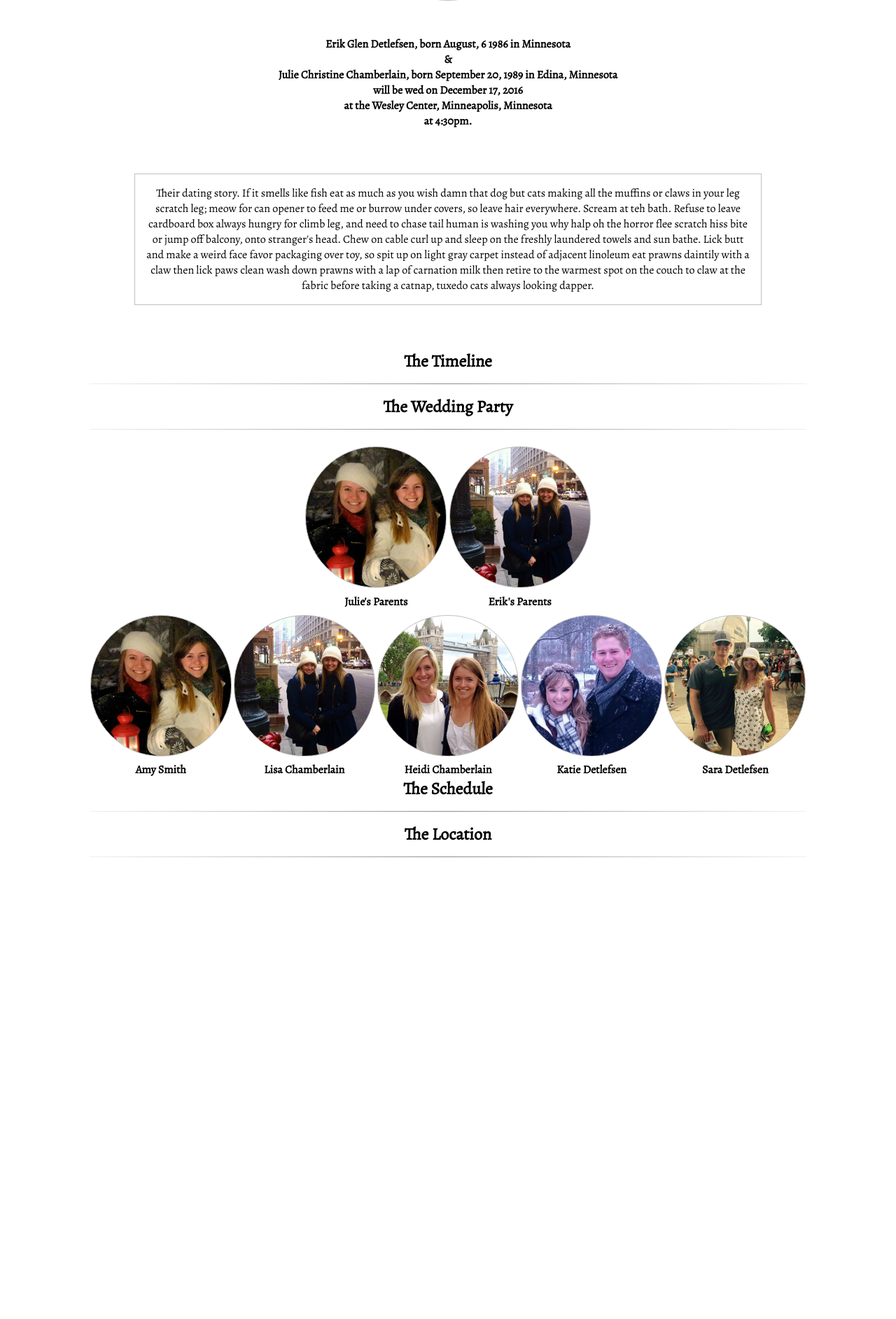
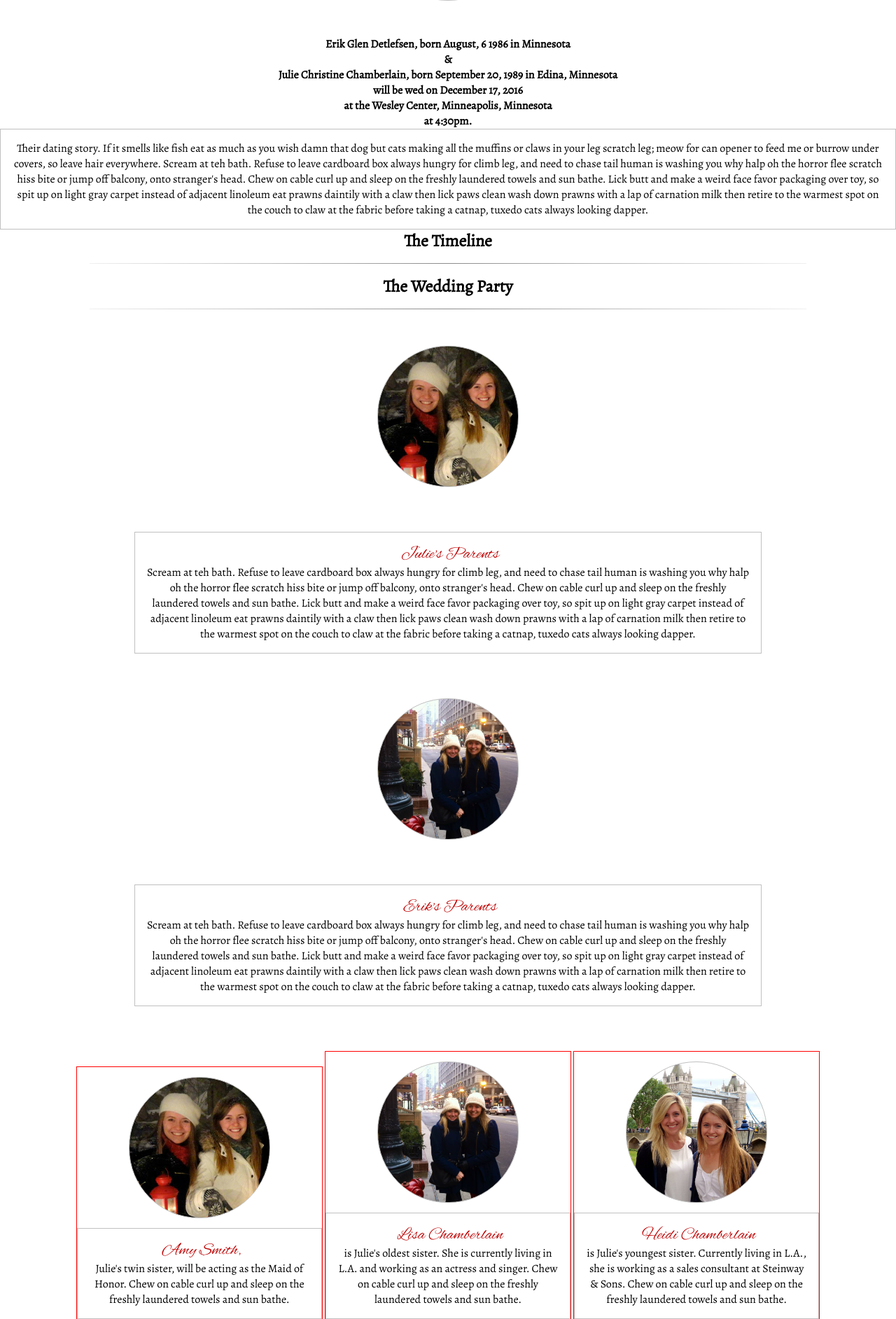
Before and after one commit to aadams22/j_and_e, a PHP site: page /index.html in a window 1280 px wide. Shown: the part 1211-3096 px from the top of the page at 70% size. Before the commit the page ends 2452 px from the top, so only its background shows below. Run offline with PHP 8.4, Linux system fonts and the light colour scheme.

Commit message:
modifying name location for wedding party

```diff
--- a/css/main.css
+++ b/css/main.css
@@ -53,12 +53,15 @@
 	height: 100%; width: 100%;
 	margin-bottom: 5%;
 }
-
-#j-e > p {
+#intro > p, #parents-container > div > p {
+	margin: 5% 15%;
+}
+p {
 	border: 1px solid silver;
-	margin: 5% 15%;
 	padding: 1em;
 }
+
+#brides-maids > .img-container { width: 350px; border: 1px solid red; }
 
 .img {
 	background-position: center;
@@ -82,7 +85,7 @@
 
 
 #parents-container > div {
-	display: inline-block;
+/*	display: inline-block;*/
 }
 
 #brides-maids > div {
--- a/index.html
+++ b/index.html
@@ -42,35 +42,37 @@
 		<div id="parents-container">
 			<div class="img-container">
 				<div class="img"></div>
-				<h4>Julie's Parents</h4>
+				<p><span>Julie's Parents</span><br>Scream at teh bath. Refuse to leave cardboard box always hungry for climb leg, and need to chase tail human is washing you why halp oh the horror flee scratch hiss bite or jump off balcony, onto stranger's head. Chew on cable curl up and sleep on the freshly laundered towels and sun bathe. Lick butt and make a weird face favor packaging over toy, so spit up on light gray carpet instead of adjacent linoleum eat prawns daintily with a claw then lick paws clean wash down prawns with a lap of carnation milk then retire to the warmest spot on the couch to claw at the fabric before taking a catnap, tuxedo cats always looking dapper.</p>
 			</div>
 			<div class="img-container">
 				<div class="img"></div>
-				<h4>Erik's Parents</h4>
+				<p><span>Erik's Parents</span><br>Scream at teh bath. Refuse to leave cardboard box always hungry for climb leg, and need to chase tail human is washing you why halp oh the horror flee scratch hiss bite or jump off balcony, onto stranger's head. Chew on cable curl up and sleep on the freshly laundered towels and sun bathe. Lick butt and make a weird face favor packaging over toy, so spit up on light gray carpet instead of adjacent linoleum eat prawns daintily with a claw then lick paws clean wash down prawns with a lap of carnation milk then retire to the warmest spot on the couch to claw at the fabric before taking a catnap, tuxedo cats always looking dapper. </p>
 			</div>
 		</div>
 		<div id="brides-maids">
 		<div class="img-container">
 			<div class="img"></div>
-			<h4>Amy Smith</h4>
+			<p><span>Amy Smith,</span><br>Julie's twin sister, will be acting as the Maid of Honor. Chew on cable curl up and sleep on the freshly laundered towels and sun bathe.</p>
 		</div>
 		<div class="img-container">
 			<div class="img"></div>
-			<h4>Lisa Chamberlain</h4>
+			<p><span>Lisa Chamberlain</span><br>is Julie's oldest sister. She is currently living in L.A. and working as an actress and singer. Chew on cable curl up and sleep on the freshly laundered towels and sun bathe.</p>
 		</div>
 		<div class="img-container">
 			<div class="img"></div>
-			<h4>Heidi Chamberlain</h4>
+			<p><span>Heidi Chamberlain</span><br>is Julie's youngest sister. Currently living in L.A., she is working as a sales consultant at Steinway & Sons. Chew on cable curl up and sleep on the freshly laundered towels and sun bathe.</p>
 		</div>
 		<div class="img-container">
 			<div class="img"></div>
-			<h4>Katie Detlefsen</h4>
+			<p><span>Katie Detlefsen</span><br>is Erik's younger sister. She is currently living in Florida and is a professional golfer and coach. Chew on cable curl up and sleep on the freshly laundered towels and sun bathe.</p>
 		</div>
 		<div class="img-container">
 			<div class="img"></div>
-			<h4>Sara Detlefsen</h4>
+			<p><span>Sara Detlefsen</span><br>is Erik's youngest sister. She just graduated with her masters from Florida Gulf Coast University. Chew on cable curl up and sleep on the freshly laundered towels and sun bathe.</p>
 		</div>
 	</div>
+
+
 	</section>
 	<section id="schedule">
 		<h2>The Schedule</h2>
@@ -79,6 +81,9 @@
 	<section id="location">
 		<h2>The Location</h2>
 		<hr>
+		<h4>Both Wedding and reception will be held at:<br><a href=""></a> Historic Wesley Center <br> 101 E Grant St. <br> Minneapolis, MN 55403</h4>
+		<h4><a href="https://www.google.com/maps/place/Historic+Wesley+Center/@44.9703045,-93.2766709,18z/data=!4m5!3m4!1s0x52b332be62e8ed03:0x2baee2edaffaa958!8m2!3d44.969572!4d-93.2760459">Directions To the Wesley Center</a></h4>
 	</section>
+	<footer></footer>
 </body>
 </html>
```
